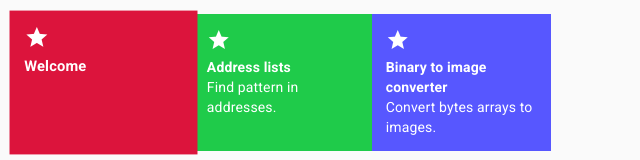
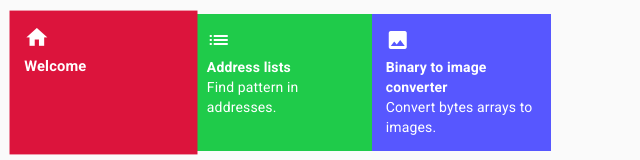
Before and after one commit to maluramichael/re-web-tools, a React (Create React App) app: page / in a window 1280 px wide. Shown: the top 160 px of the page, without its empty margins (0-640 px from the left). Built offline with nearby package versions, Linux system fonts and the light colour scheme.

Commit message:
fix: change icons as per applicaiton feature

```diff
--- a/src/navigation.jsx
+++ b/src/navigation.jsx
@@ -27,17 +27,17 @@ function FeatureLink({ to, icon, title, description, color, ...props }) {
 export function Navigation() {
   return (
     <nav className={"navigation"}>
-      <FeatureLink to={"/"} icon={"star"} title={"Welcome"} exact />
+      <FeatureLink to={"/"} icon={"home"} title={"Welcome"} exact />
       <FeatureLink
         to={"/address-list"}
-        icon={"star"}
+        icon={"list"}
         title={AddressListMeta.title}
         description={AddressListMeta.description}
         color={AddressListMeta.color}
       />
       <FeatureLink
         to={"/binary-converter"}
-        icon={"star"}
+        icon={"image"}
         title={BinaryConverterMeta.title}
         description={BinaryConverterMeta.description}
         color={BinaryConverterMeta.color}
```
